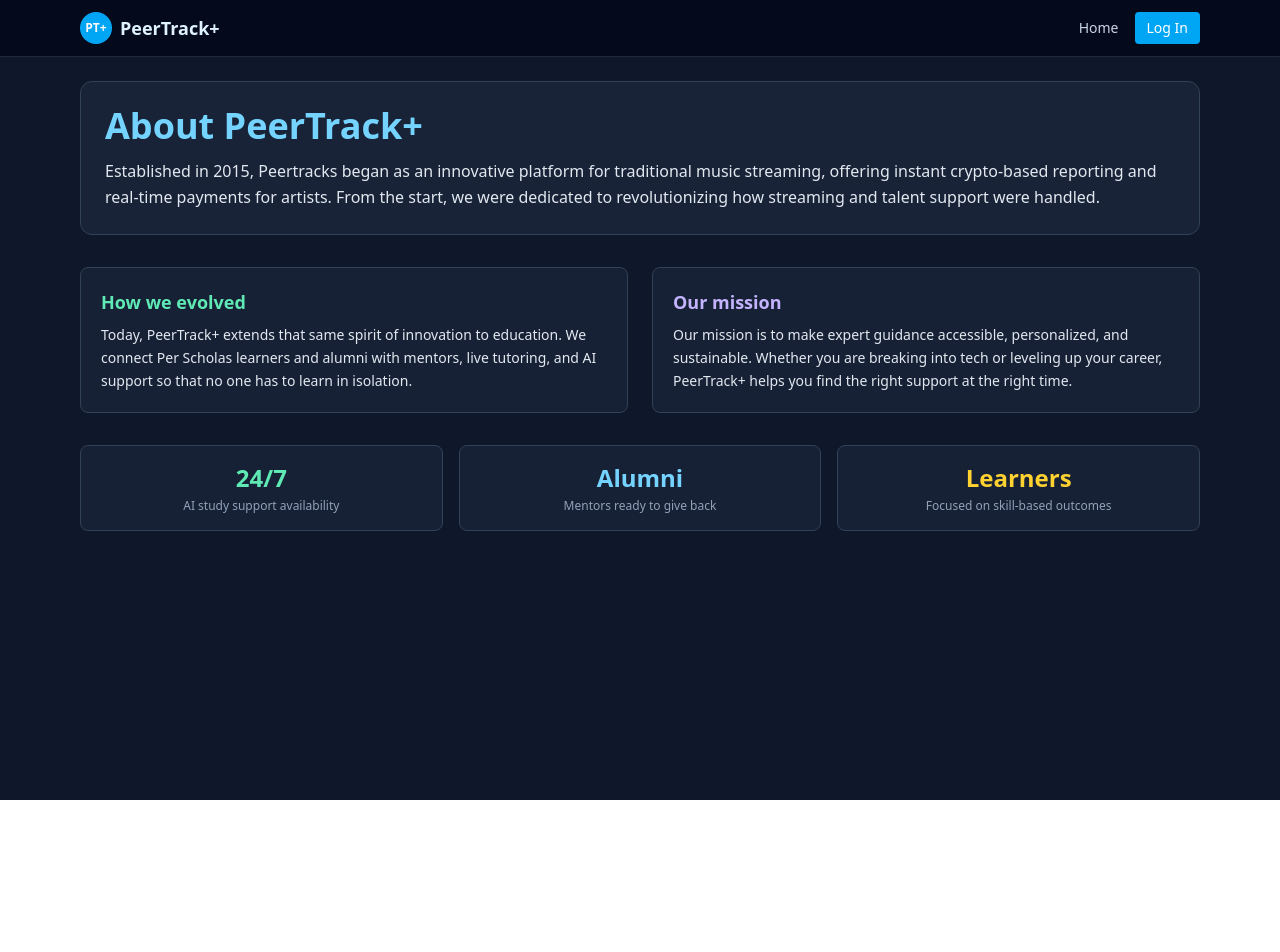
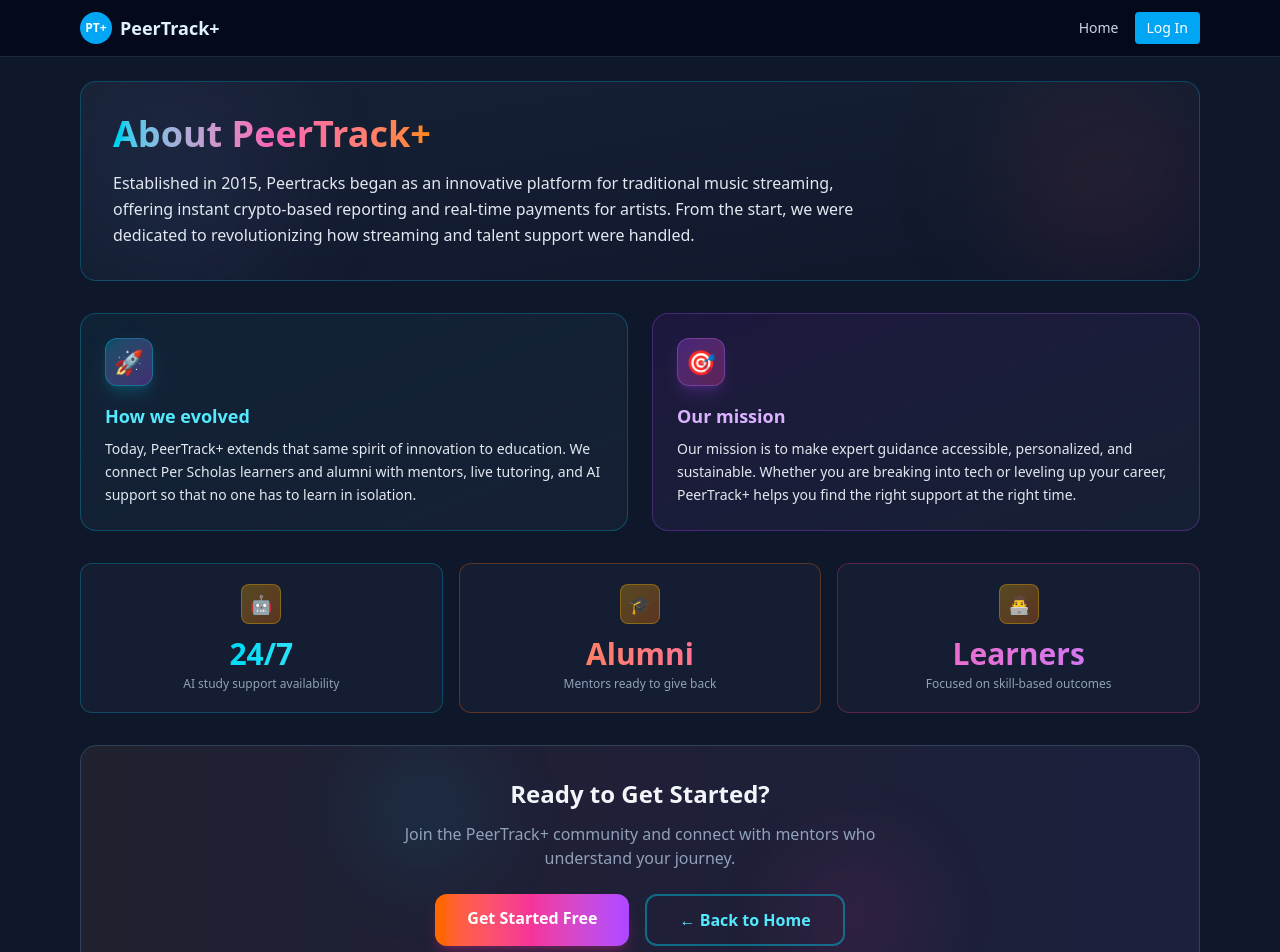
Before and after one commit to Team-4-Per-Scholas-Hackthon/frontend-project, a React (Vite) app: page /learn-more in a window 1280 px wide. Shown: the top 952 px of the page. Before the commit the page ends 800 px from the top, so only its background shows below. Built offline with nearby package versions, Linux system fonts and the light colour scheme.

Commit message:
upted color scheme for learn more page

```diff
--- a/src/pages/LearnMorePage.tsx
+++ b/src/pages/LearnMorePage.tsx
@@ -1,21 +1,37 @@
+import { Link } from "react-router-dom";
+
 function LearnMorePage() {
   return (
     <div className="space-y-8">
-      <section className="bg-slate-800/70 border border-slate-700 rounded-xl p-6">
-        <h1 className="text-3xl md:text-4xl font-bold text-sky-300 mb-3">
+      {/* Hero Section */}
+      <section className="bg-gradient-to-br from-slate-800/60 to-slate-900/60 border border-cyan-500/30 rounded-2xl p-8 relative overflow-hidden">
+        {/* Decorative elements */}
+        <div className="absolute top-0 right-0 w-48 h-48 bg-gradient-to-br from-orange-500/10 to-pink-500/10 rounded-full blur-3xl"></div>
+        <div className="absolute bottom-0 left-0 w-48 h-48 bg-gradient-to-tr from-cyan-500/10 to-purple-500/10 rounded-full blur-3xl"></div>
+
+        <div className="relative z-10">
+          <h1 className="text-3xl md:text-4xl font-bold mb-4">
+            <span className="bg-gradient-to-r from-cyan-400 via-pink-400 to-orange-400 bg-clip-text text-transparent">
               About PeerTrack+
+            </span>
           </h1>
-        <p className="text-slate-200 text-sm md:text-base leading-relaxed">
+          <p className="text-slate-200 text-sm md:text-base leading-relaxed max-w-3xl">
             Established in 2015, Peertracks began as an innovative platform for
             traditional music streaming, offering instant crypto-based reporting
             and real-time payments for artists. From the start, we were dedicated
             to revolutionizing how streaming and talent support were handled.
           </p>
+        </div>
       </section>
 
+      {/* Evolution & Mission Cards */}
       <section className="grid md:grid-cols-2 gap-6">
-        <div className="bg-slate-800/60 border border-slate-700 rounded-lg p-5">
-          <h2 className="text-lg font-semibold text-emerald-300 mb-2">
+        {/* How we evolved - Cyan theme (Learner) */}
+        <div className="bg-gradient-to-br from-cyan-900/20 to-slate-800/50 border border-cyan-500/30 rounded-2xl p-6 hover:border-cyan-400/50 transition-all hover:shadow-lg hover:shadow-cyan-500/10 group">
+          <div className="w-12 h-12 bg-gradient-to-br from-cyan-500/30 to-purple-500/30 rounded-xl flex items-center justify-center mb-4 border border-cyan-400/30 group-hover:scale-110 transition-transform shadow-lg shadow-cyan-500/20">
+            <span className="text-2xl">🚀</span>
+          </div>
+          <h2 className="text-lg font-bold text-cyan-300 mb-2">
             How we evolved
           </h2>
           <p className="text-sm text-slate-200 leading-relaxed">
@@ -26,8 +42,12 @@ function LearnMorePage() {
           </p>
         </div>
 
-        <div className="bg-slate-800/60 border border-slate-700 rounded-lg p-5">
-          <h2 className="text-lg font-semibold text-violet-300 mb-2">
+        {/* Our mission - Purple theme (AI/Tertiary) */}
+        <div className="bg-gradient-to-br from-purple-900/20 to-slate-800/50 border border-purple-500/30 rounded-2xl p-6 hover:border-purple-400/50 transition-all hover:shadow-lg hover:shadow-purple-500/10 group">
+          <div className="w-12 h-12 bg-gradient-to-br from-purple-500/30 to-pink-500/30 rounded-xl flex items-center justify-center mb-4 border border-purple-400/30 group-hover:scale-110 transition-transform shadow-lg shadow-purple-500/20">
+            <span className="text-2xl">🎯</span>
+          </div>
+          <h2 className="text-lg font-bold text-purple-300 mb-2">
             Our mission
           </h2>
           <p className="text-sm text-slate-200 leading-relaxed">
@@ -39,30 +59,77 @@ function LearnMorePage() {
         </div>
       </section>
 
+      {/* Stats Section */}
       <section className="grid sm:grid-cols-3 gap-4">
-        <div className="bg-slate-800/60 border border-slate-700 rounded-lg p-4 text-center">
-          <div className="text-2xl font-bold text-emerald-300">24/7</div>
+        {/* 24/7 - Cyan */}
+        <div className="bg-slate-800/40 border border-cyan-500/30 rounded-xl p-5 text-center hover:border-cyan-400/50 transition-all hover:shadow-lg hover:shadow-cyan-500/10 group">
+          <div className="w-10 h-10 bg-gradient-to-br from-yellow-500/30 to-orange-500/30 rounded-lg flex items-center justify-center mx-auto mb-3 border border-yellow-400/30">
+            <span className="text-lg">🤖</span>
+          </div>
+          <div className="text-3xl font-bold bg-gradient-to-r from-cyan-400 to-cyan-300 bg-clip-text text-transparent group-hover:from-cyan-300 group-hover:to-cyan-200 transition-all">
+            24/7
+          </div>
           <div className="text-xs text-slate-400 mt-1">
             AI study support availability
           </div>
         </div>
-        <div className="bg-slate-800/60 border border-slate-700 rounded-lg p-4 text-center">
-          <div className="text-2xl font-bold text-sky-300">Alumni</div>
+
+        {/* Alumni - Orange */}
+        <div className="bg-slate-800/40 border border-orange-500/30 rounded-xl p-5 text-center hover:border-orange-400/50 transition-all hover:shadow-lg hover:shadow-orange-500/10 group">
+          <div className="w-10 h-10 bg-gradient-to-br from-yellow-500/30 to-orange-500/30 rounded-lg flex items-center justify-center mx-auto mb-3 border border-yellow-400/30">
+            <span className="text-lg">🎓</span>
+          </div>
+          <div className="text-3xl font-bold bg-gradient-to-r from-orange-400 to-pink-400 bg-clip-text text-transparent group-hover:from-orange-300 group-hover:to-pink-300 transition-all">
+            Alumni
+          </div>
           <div className="text-xs text-slate-400 mt-1">
             Mentors ready to give back
           </div>
         </div>
-        <div className="bg-slate-800/60 border border-slate-700 rounded-lg p-4 text-center">
-          <div className="text-2xl font-bold text-amber-300">Learners</div>
+
+        {/* Learners - Pink */}
+        <div className="bg-slate-800/40 border border-pink-500/30 rounded-xl p-5 text-center hover:border-pink-400/50 transition-all hover:shadow-lg hover:shadow-pink-500/10 group">
+          <div className="w-10 h-10 bg-gradient-to-br from-yellow-500/30 to-orange-500/30 rounded-lg flex items-center justify-center mx-auto mb-3 border border-yellow-400/30">
+            <span className="text-lg">👨‍💻</span>
+          </div>
+          <div className="text-3xl font-bold bg-gradient-to-r from-pink-400 to-purple-400 bg-clip-text text-transparent group-hover:from-pink-300 group-hover:to-purple-300 transition-all">
+            Learners
+          </div>
           <div className="text-xs text-slate-400 mt-1">
             Focused on skill-based outcomes
           </div>
         </div>
       </section>
 
+      {/* CTA Section */}
+      <section className="bg-slate-800/40 border border-slate-700 rounded-2xl p-8 text-center relative overflow-hidden">
+        <div className="absolute inset-0 bg-gradient-to-r from-orange-500/5 via-pink-500/5 to-purple-500/5"></div>
+        <div className="absolute top-0 left-1/4 w-32 h-32 bg-cyan-500/10 rounded-full blur-2xl"></div>
+        <div className="absolute bottom-0 right-1/4 w-32 h-32 bg-pink-500/10 rounded-full blur-2xl"></div>
 
-
-
+        <div className="relative z-10">
+          <h2 className="text-2xl font-bold text-slate-100 mb-3">
+            Ready to Get Started?
+          </h2>
+          <p className="text-slate-400 mb-6 max-w-lg mx-auto">
+            Join the PeerTrack+ community and connect with mentors who understand your journey.
+          </p>
+          <div className="flex flex-col sm:flex-row gap-4 justify-center">
+            <Link
+              to="/auth?mode=register"
+              className="px-8 py-3 rounded-xl bg-gradient-to-r from-orange-500 via-pink-500 to-purple-500 hover:from-orange-600 hover:via-pink-600 hover:to-purple-600 text-white font-bold transition-all shadow-lg shadow-pink-500/25 hover:scale-105 hover:shadow-pink-500/40"
+            >
+              Get Started Free
+            </Link>
+            <Link
+              to="/"
+              className="px-8 py-3 rounded-xl border-2 border-cyan-500/50 text-cyan-300 font-semibold hover:bg-cyan-500/10 hover:border-cyan-400 transition-all"
+            >
+              ← Back to Home
+            </Link>
+          </div>
+        </div>
+      </section>
     </div>
   );
 }
```
Lines whose indentation alone changed are shown as unchanged.
